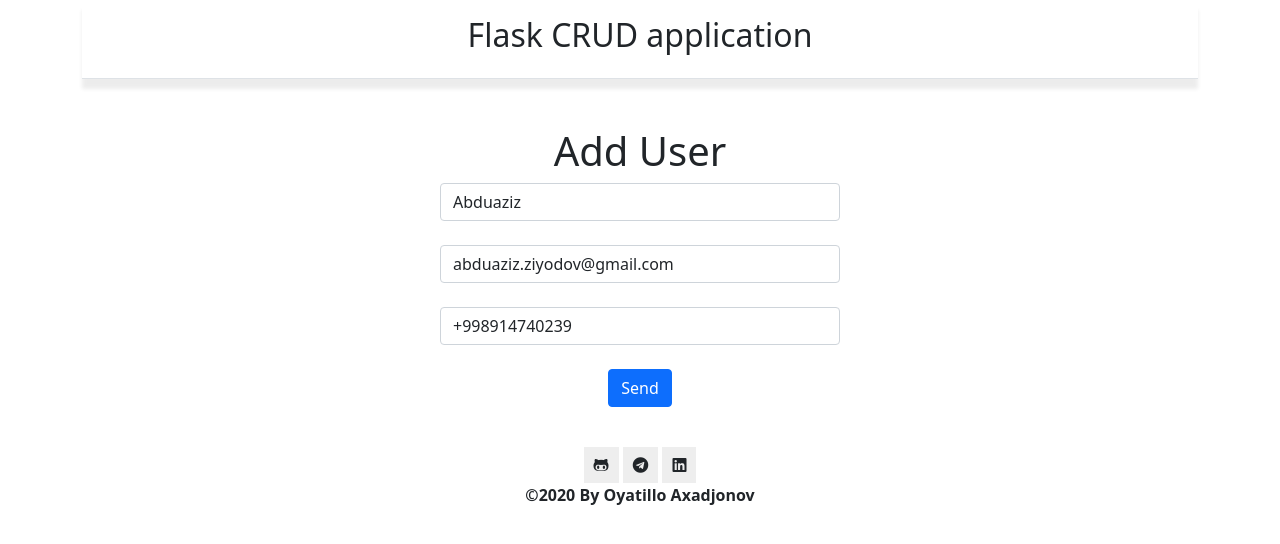
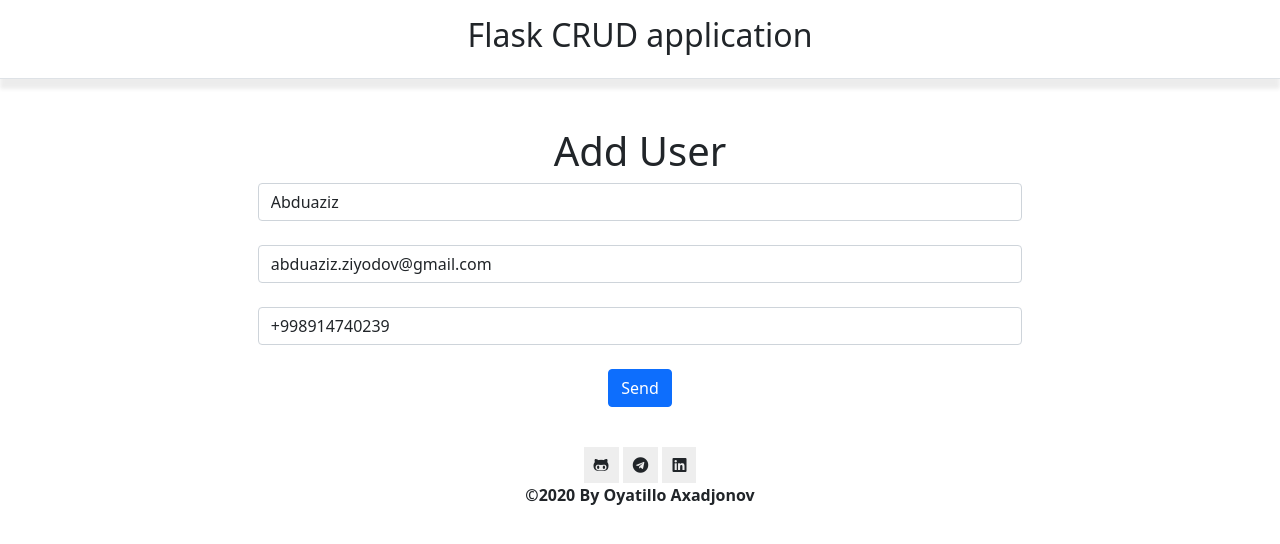
Before and after one commit to AxadjonovOyatillo21/Flask-CRUD-application, a Flask app: page /1/edit in a window 1280 px wide. Shown: the top 544 px of the page. Run offline with Flask 2, Linux system fonts and the light colour scheme; data comes from the database, SQL or seed files in the repository; some libraries are stand-ins or nearby versions.

Commit message:
first commit

```diff
--- a/src/templates/create_user.html
+++ b/src/templates/create_user.html
@@ -6,9 +6,9 @@
 <div class="container mt-5 text-center">
 	<h1>Add User</h1>
 	<form method="post">
-		<input type="text" name="name" id="name" class="form-control" placeholder="Name"  style="width: 400px; margin: 0 auto;"><br>
-		<input type="email" name="email" id="email" class="form-control" placeholder="Email Address" style="width: 400px;margin: 0 auto;"><br>
-		<input type="tel" name="phone" id="phone" class="form-control" placeholder="Phone" style="width: 400px;margin: 0 auto;"><br>
+		<input type="text" name="name" id="name" class="form-control" placeholder="Name"  style="width: 70%; margin: 0 auto;"><br>
+		<input type="email" name="email" id="email" class="form-control" placeholder="Email Address" style="width: 70%;margin: 0 auto;"><br>
+		<input type="tel" name="phone" id="phone" class="form-control" placeholder="Phone" style="width: 70%;margin: 0 auto;"><br>
 		<input type="submit" class="btn btn-primary mb-3" value="Send">
 	</form>
 </div>
--- a/src/templates/edit.html
+++ b/src/templates/edit.html
@@ -6,9 +6,9 @@
 <div class="container mt-5 text-center">
 	<h1>Add User</h1>
 	<form method="post">
-		<input type="text" name="name" id="name" class="form-control" placeholder="Name" value="{{ users.name }}" style="width: 400px; margin: 0 auto;"><br>
-		<input type="email" name="email" id="email" class="form-control" placeholder="Email Address" value="{{ users.email }}" style="width: 400px;margin: 0 auto;"><br>
-		<input type="tel" name="phone" id="phone" class="form-control" placeholder="Phone" value="{{ users.phone }}" style="width: 400px;margin: 0 auto;"><br>
+		<input type="text" name="name" id="name" class="form-control" placeholder="Name" value="{{ users.name }}" style="width: 70%; margin: 0 auto;"><br>
+		<input type="email" name="email" id="email" class="form-control" placeholder="Email Address" value="{{ users.email }}" style="width: 70%;margin: 0 auto;"><br>
+		<input type="tel" name="phone" id="phone" class="form-control" placeholder="Phone" value="{{ users.phone }}" style="width: 70%;margin: 0 auto;"><br>
 		<input type="submit" class="btn btn-primary mb-3" value="Send">
 	</form>
 </div>
--- a/src/templates/index.html
+++ b/src/templates/index.html
@@ -23,12 +23,12 @@
         </style>
     </head>
     <body>
-        <div class="container">
         <div class="p-3 px-md-4 mb-3 bg-white border-bottom" style="box-shadow: 0 .6025rem .25rem rgba(0,0,0,.075)!important;">
             <p class="h2 text-center">Flask CRUD application</p>
         </div>
+        <div class="container">
 
-        {% block body %}{% endblock %}
+            {% block body %}{% endblock %}
             <footer class="footer mt-auto py-4 p-1 text-center">
                 <div class="icons">
                     <i class="fab fa-github-alt bottom"></i>
```
